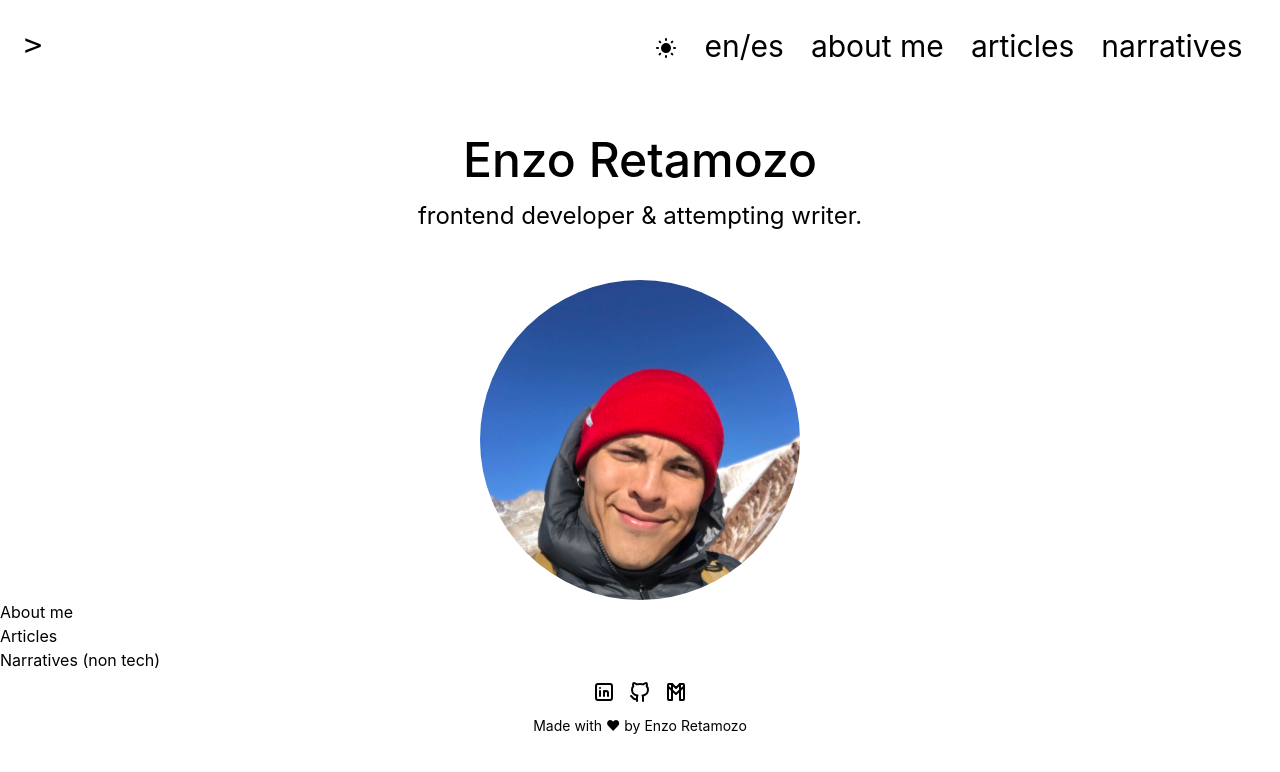
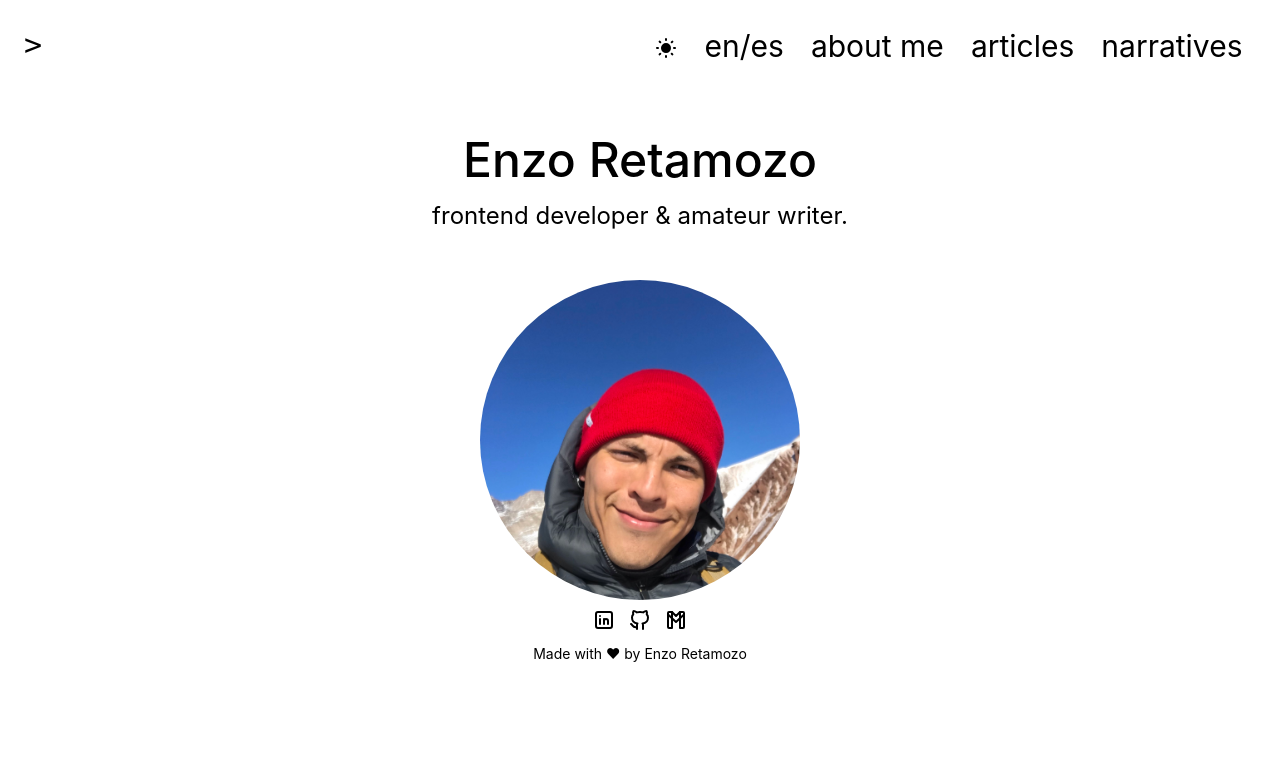
Before and after one commit to retamozo/retamozo, a Next.js app: page / in a window 1280 px wide. Shown: the top 772 px of the page. Built offline with nearby package versions, Linux system fonts and the light colour scheme.

Commit message:
📦 installed packaged - framer motion - headless ui tailwindcss plugin - adding content regarding those plugins commented above

```diff
--- a/package.json
+++ b/package.json
@@ -10,6 +10,7 @@
   },
   "dependencies": {
     "@headlessui/react": "^1.7.9",
+    "@headlessui/tailwindcss": "^0.1.2",
     "@heroicons/react": "^2.0.14",
     "@next/font": "13.1.6",
     "@tabler/icons-react": "^2.2.0",
@@ -17,6 +18,7 @@
     "@types/react-dom": "18.0.10",
     "eslint": "8.33.0",
     "eslint-config-next": "13.1.6",
+    "framer-motion": "^9.0.2",
     "next": "13.1.6",
     "next-themes": "^0.2.1",
     "react": "18.2.0",
--- /dev/null
+++ b/src/layouts/v1/Animated/Animated.tsx
@@ -0,0 +1,36 @@
+import React, { FunctionComponent, PropsWithChildren } from "react";
+import { motion, Variants } from "framer-motion";
+
+type Props = {
+  title?: string;
+};
+
+const AnitamedLayout: FunctionComponent<PropsWithChildren<Props>> = ({
+  children,
+  title,
+}) => {
+  const variants: Variants = {
+    hidden: { opacity: 0, x: 0, y: 20 },
+    enter: { opacity: 1, x: 0, y: 0 },
+    exit: { opacity: 0, x: 0, y: 20 },
+  };
+
+  return (
+    <motion.main
+      variants={variants}
+      initial="hidden"
+      animate="enter"
+      transition={{
+        duration: 0.4,
+        type: "easeInOut",
+      }}
+      style={{
+        position: "relative",
+      }}
+    >
+      {children}
+    </motion.main>
+  );
+};
+
+export default AnitamedLayout;
--- /dev/null
+++ b/src/layouts/v1/Animated/index.ts
@@ -0,0 +1 @@
+export { default as AnitamedLayout } from "./Animated"
--- a/src/pages/_app.tsx
+++ b/src/pages/_app.tsx
@@ -1,14 +1,25 @@
 import React from "react";
-import "@/styles/globals.css";
+import "../styles/globals.css";
 import type { AppProps } from "next/app";
 import { ThemeProvider } from "next-themes";
 import { Layout } from "@/layouts/v1/Base";
+import { AnimatePresence } from "framer-motion";
 
 export default function App({ Component, pageProps }: AppProps) {
   return (
     <ThemeProvider attribute="class">
       <Layout>
-        <Component {...pageProps} />
+        <AnimatePresence
+          mode="wait"
+          initial={true}
+          onExitComplete={() => {
+            if (typeof window !== "undefined") {
+              window.scrollTo({ top: 0 });
+            }
+          }}
+        >
+          <Component {...pageProps} />
+        </AnimatePresence>
       </Layout>
     </ThemeProvider>
   );
--- a/src/pages/index.tsx
+++ b/src/pages/index.tsx
@@ -1,10 +1,11 @@
 import React from "react";
-import { Hero, UsefulLinks } from "@/components";
+import { Hero } from "@/components";
 import Head from "next/head";
+import { AnitamedLayout } from "@/layouts/v1/Animated";
 
 export default function Home() {
   return (
-    <>
+    <AnitamedLayout>
       <Head>
         <title>Enzo Retamozo</title>
         <meta name="description" content="Generated by create next app" />
@@ -12,18 +13,13 @@ export default function Home() {
         <link rel="icon" href="/favicon.ico" />
       </Head>
       <section className="text-center p-10">
-        <h2 className="text-5xl py-2 font-medium"> Enzo Retamozo</h2>
-        <h3 className="text-2xl py-2">
-          frontend developer & attempting writer.
-        </h3>
+        <h2 className="text-5xl py-2 font-medium">Enzo Retamozo</h2>
+        <h3 className="text-2xl py-2">frontend developer & amateur writer.</h3>
         <p className="text-md leading-8 text-gray-800"></p>
       </section>
       <section>
         <Hero />
       </section>
-      <section>
-        <UsefulLinks />
-      </section>
-    </>
+    </AnitamedLayout>
   );
 }
--- a/tailwind.config.js
+++ b/tailwind.config.js
@@ -16,6 +16,6 @@ module.exports = {
       },
     },
   },
-  plugins: [],
+  plugins: [require("@headlessui/tailwindcss")],
   darkMode: "class",
 };
```
Also changed, not shown: 1 other file (tests, documents, lock files or other folders).
